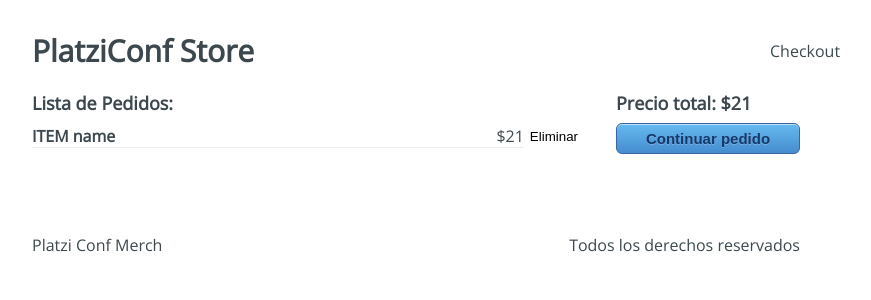
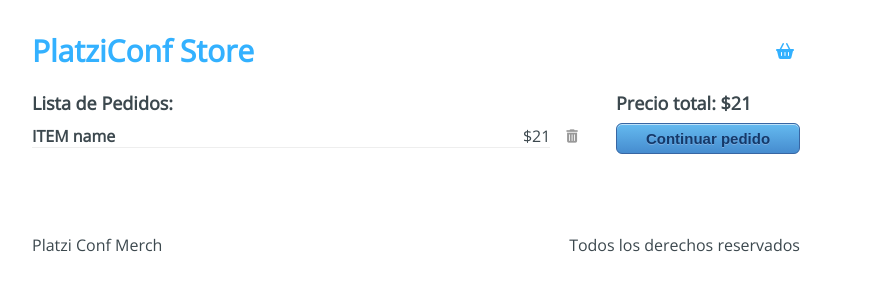
Before and after one commit to Hiddenberg/platzi-conf-store-project, a React (Vite) app: page /checkout in a window 1280 px wide. Shown: the top 300 px of the page, without its empty margins (224-1095 px from the left). Built offline with nearby package versions, Linux system fonts and the light colour scheme.

Commit message:
adding icons from fontawesome to our application

```diff
--- a/index.html
+++ b/index.html
@@ -5,6 +5,7 @@
    <meta http-equiv="X-UA-Compatible" content="IE=edge">
    <meta name="viewport" content="width=device-width, initial-scale=1.0">
    <script src="" defer></script>
+   <script src="https://kit.fontawesome.com/473d269aa9.js" crossorigin="anonymous"></script>
    <title>Platzi store</title>
 </head>
 <body>
--- a/src/components/Header.jsx
+++ b/src/components/Header.jsx
@@ -1,11 +1,19 @@
+import { Link } from "react-router-dom";
 import "../styles/components/Header.css";
 
 
 export default function Header() {
    return (
       <header className="Header">
-         <h1 className="Header-title">PlatziConf Store</h1>
-         <div className="Header-checkout">Checkout</div>
+         <Link to="/">
+            <h1 className="Header-title">PlatziConf Store</h1>
+         </Link>
+
+         <div className="Header-checkout">
+            <Link to="/checkout">
+               <i className="fas fa-shopping-basket" />
+            </Link>
+         </div>
       </header>
    );
 }
--- a/src/containers/Checkout.jsx
+++ b/src/containers/Checkout.jsx
@@ -1,3 +1,4 @@
+import { Link } from "react-router-dom";
 import "../styles/components/Checkout.css";
 
 export default function Checkout() {
@@ -11,13 +12,17 @@
                   <span>$21</span>
                </div>
 
-               <button type="button">Eliminar</button>
+               <button title="delete item" type="button">
+                  <i className="fas fa-trash-alt" />
+               </button>
             </div>
          </div>
 
          <div className="Checkout-sidebar">
             <h3>Precio total: $21</h3>
-            <button type="button">Continuar pedido</button>
+            <Link to="/checkout/information">
+               <button type="button">Continuar pedido</button>
+            </Link>
          </div>
       </div>
    );
--- a/src/containers/Information.jsx
+++ b/src/containers/Information.jsx
@@ -1,3 +1,5 @@
+import { Link } from "react-router-dom";
+
 import "../styles/components/Information.css";
 
 export default function Information() {
@@ -21,7 +23,9 @@
 
                <div className="Information-buttons">
                   <div className="Information-back">Regresar</div>
-                  <div className="Information-next">Pagar</div>
+                  <Link to="/checkout/payment">
+                     <div className="Information-next">Pagar</div>
+                  </Link>
                </div>
             </div>
          </div>
```
